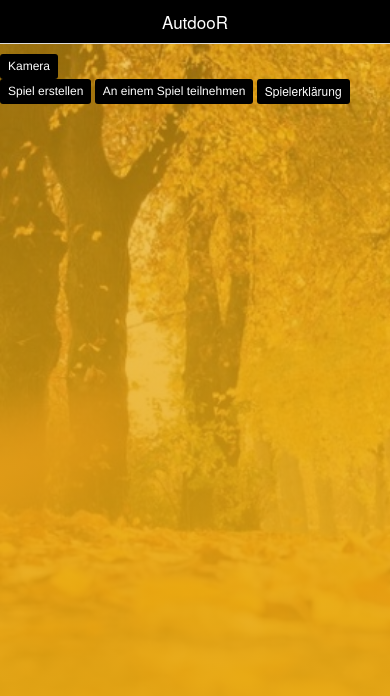
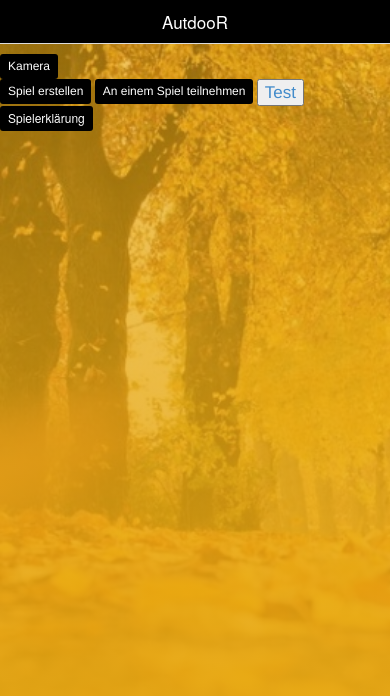
Before and after one commit to RamonBaertschi/AugmentedReality, a plain HTML site: page www/index.html in a window 390 px wide. Drawn offline with Linux system fonts and the light colour scheme; some packages are replaced by stand-ins of ours.

Commit message:
test button ohne ratchet hinzugefügt

```diff
--- a/www/index.html
+++ b/www/index.html
@@ -51,7 +51,9 @@
         <button class="btn">An einem Spiel teilnehmen</button>
       </a>
 
-
+      <a href="admin/admi01.html">
+        <button>Test</button>
+      </a>
 
       <a href="#myModalexample" class="btn">Spielerklärung</a>
       <div id="myModalexample" class="modal">
```
